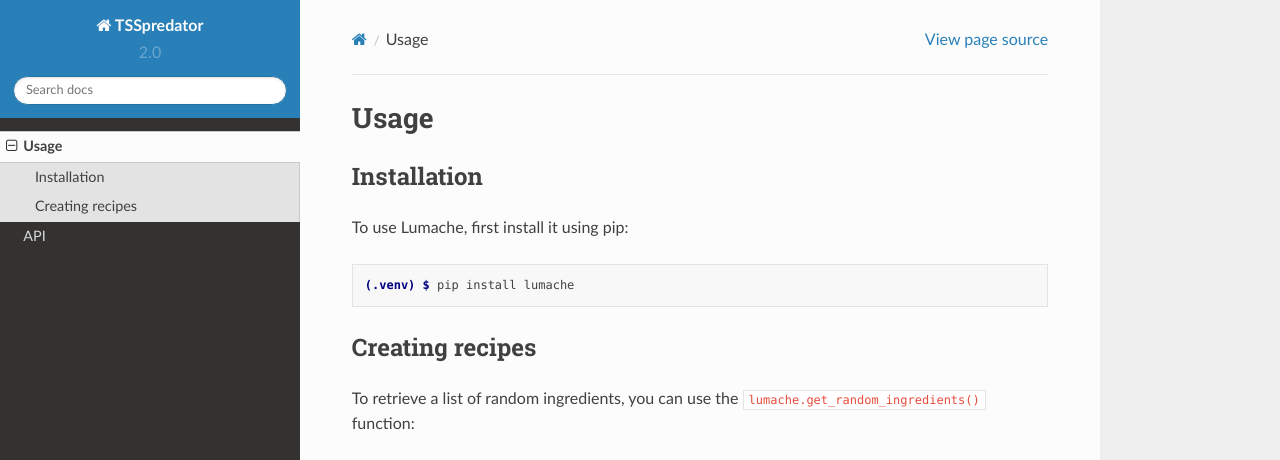
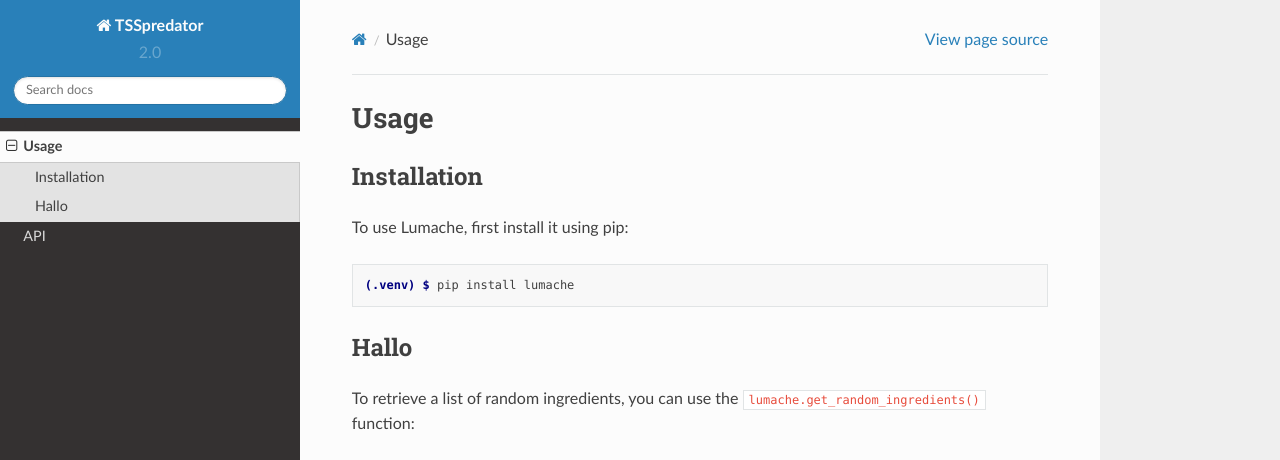
Before and after one commit to Integrative-Transcriptomics/TSSpredator2.0-rtd, a Sphinx documentation site: the page built from docs/source/usage.rst, in a window 1280 px wide and 1095 px high. Shown: the top 460 px of the window. Built offline with Sphinx 7.4.7 and the Read the Docs theme 2.0.0, drawn with Linux system fonts in a browser that asks for light colours; grey boxes are pictures that could not be loaded.

Commit message:
change usage

```diff
--- a/docs/source/usage.rst
+++ b/docs/source/usage.rst
@@ -12,7 +12,7 @@ To use Lumache, first install it using pip:
 
    (.venv) $ pip install lumache
 
-Creating recipes
+Hallo
 ----------------
 
 To retrieve a list of random ingredients,
```
